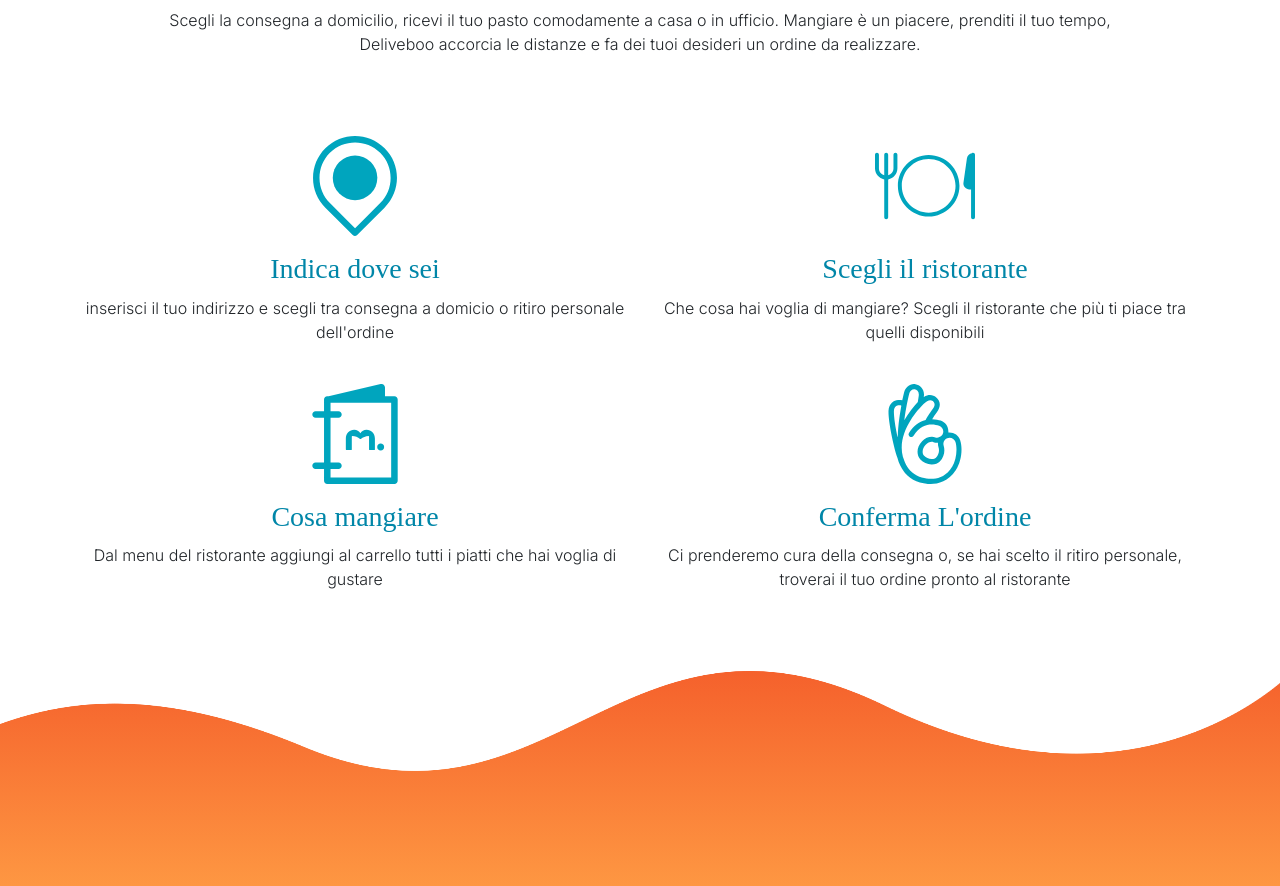
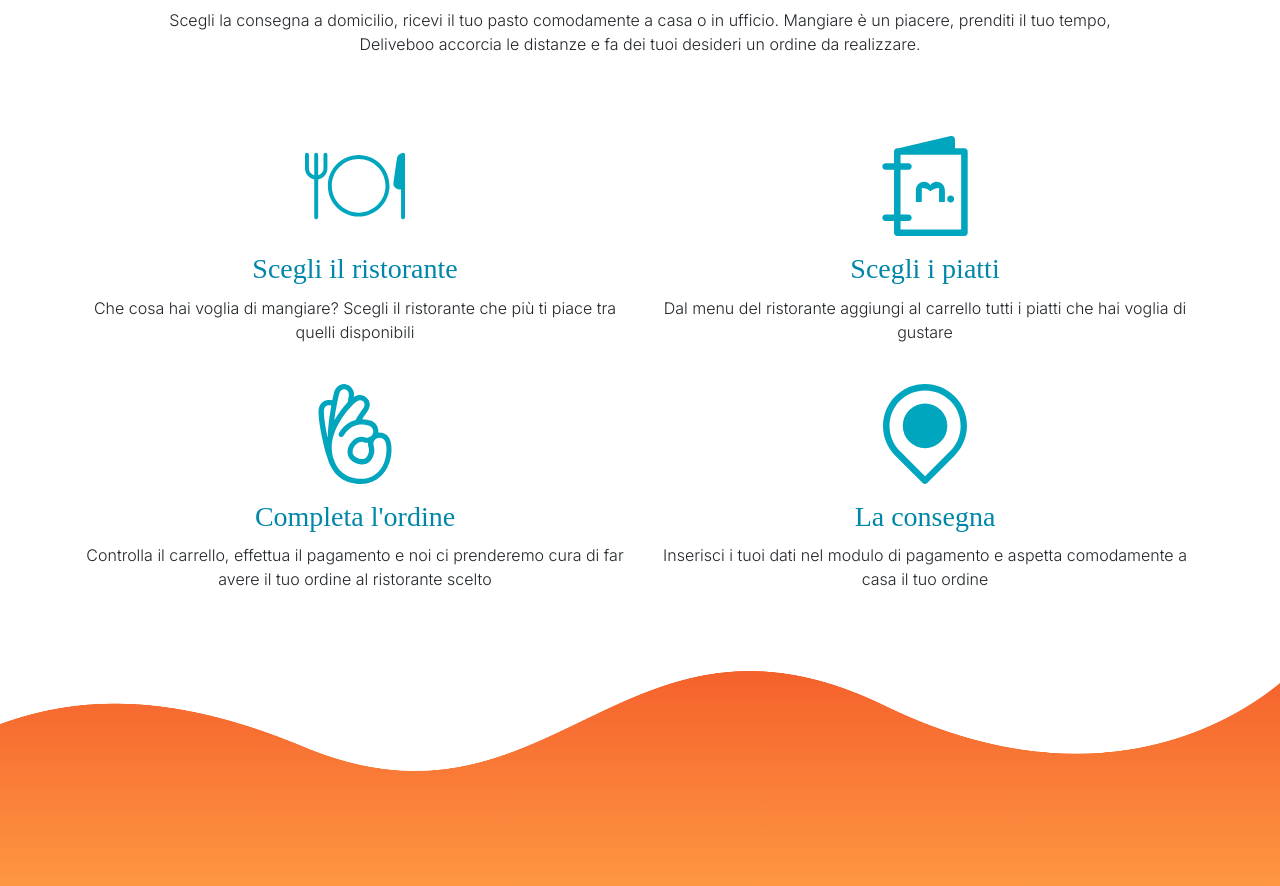
Before and after one commit to sweet202020/DeliveBoo-front, a Vue app: page / in a window 1280 px wide. Shown: the part 800-1686 px from the top of the page. Built offline with nearby package versions, Linux system fonts and the light colour scheme; a web font is replaced by a local one.

Commit message:
section "come funziona"

```diff
--- a/src/App.vue
+++ b/src/App.vue
@@ -16,7 +16,6 @@
 <template>
 
     <navBar />
-    <!-- <jumbotron /> -->
 
     <router-view></router-view>
 
--- a/src/components/homeComponent/works.vue
+++ b/src/components/homeComponent/works.vue
@@ -18,13 +18,6 @@
 
         <div class="container py-3">
             <div class="row row-cols-1 row-cols-md-2 row-cols-xxl-4 g-4 nowrap">
-                <div class="col text-center">
-                    <div class="icons ">
-                        <img src="../../assets/img/location.svg" alt="">
-                        <h3>Indica dove sei</h3>
-                    </div>
-                    <p>inserisci il tuo indirizzo e scegli tra consegna a domicio o ritiro personale dell'ordine</p>
-                </div>
 
                 <div class="col text-center">
                     <div class="icons">
@@ -37,7 +30,7 @@
                 <div class="col text-center">
                     <div class="icons">
                         <img src="../../assets/img/menu.svg" alt="">
-                        <h3>Cosa mangiare</h3>
+                        <h3>Scegli i piatti</h3>
                     </div>
                     <p>Dal menu del ristorante aggiungi al carrello tutti i piatti che hai voglia di gustare</p>
                 </div>
@@ -45,9 +38,17 @@
                 <div class="col text-center">
                     <div class="icons">
                         <img src="../../assets/img/conferma.svg" alt="">
-                        <h3>Conferma L'ordine</h3>
+                        <h3>Completa l'ordine</h3>
                     </div>
-                    <p>Ci prenderemo cura della consegna o, se hai scelto il ritiro personale, troverai il tuo ordine pronto al ristorante</p>
+                    <p>Controlla il carrello, effettua il pagamento e noi ci prenderemo cura di far avere il tuo ordine al ristorante scelto</p>
+                </div>
+
+                <div class="col text-center">
+                    <div class="icons">
+                        <img src="../../assets/img/location.svg" alt="">
+                        <h3>La consegna</h3>
+                    </div>
+                    <p>Inserisci i tuoi dati nel modulo di pagamento e aspetta comodamente a casa il tuo ordine</p>
                 </div>
             </div>
         </div>
```
